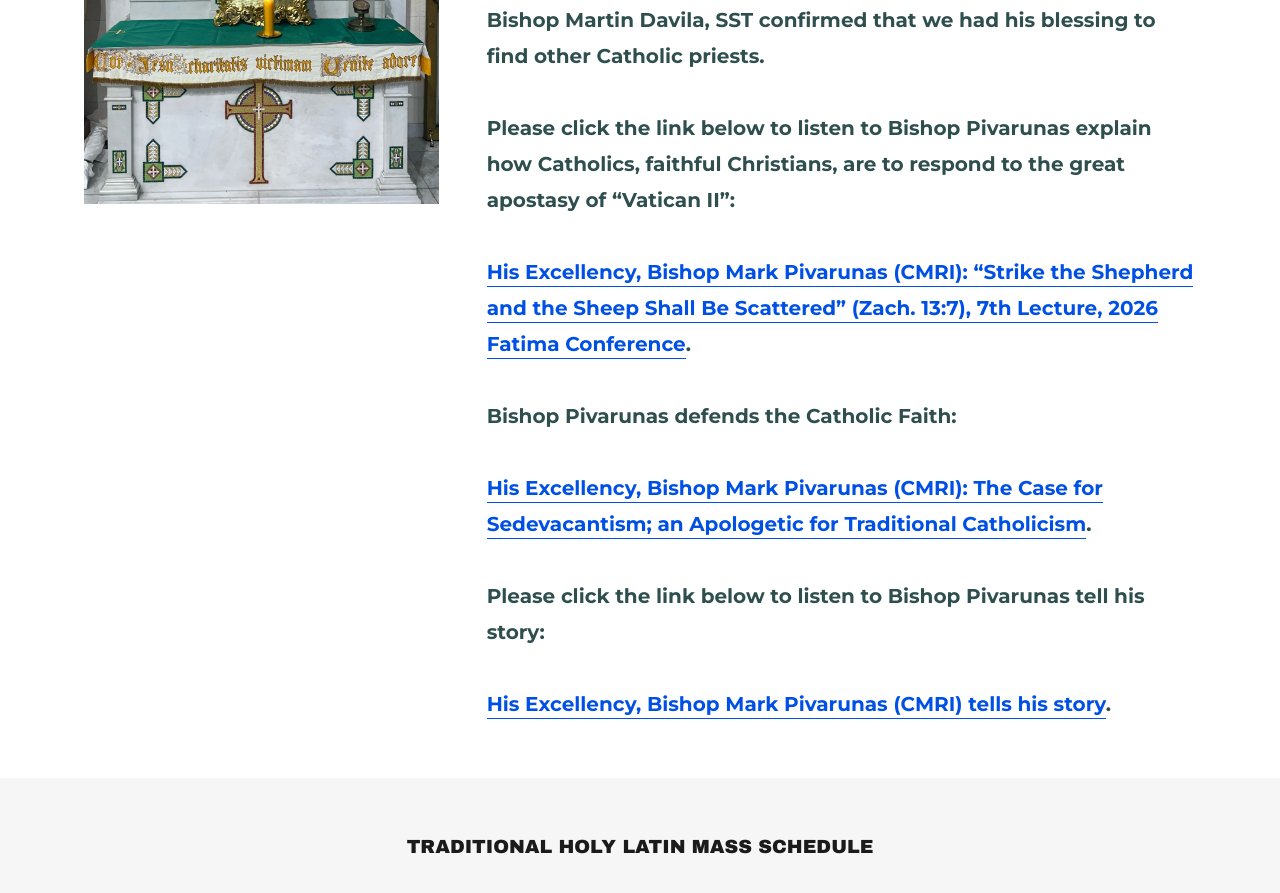
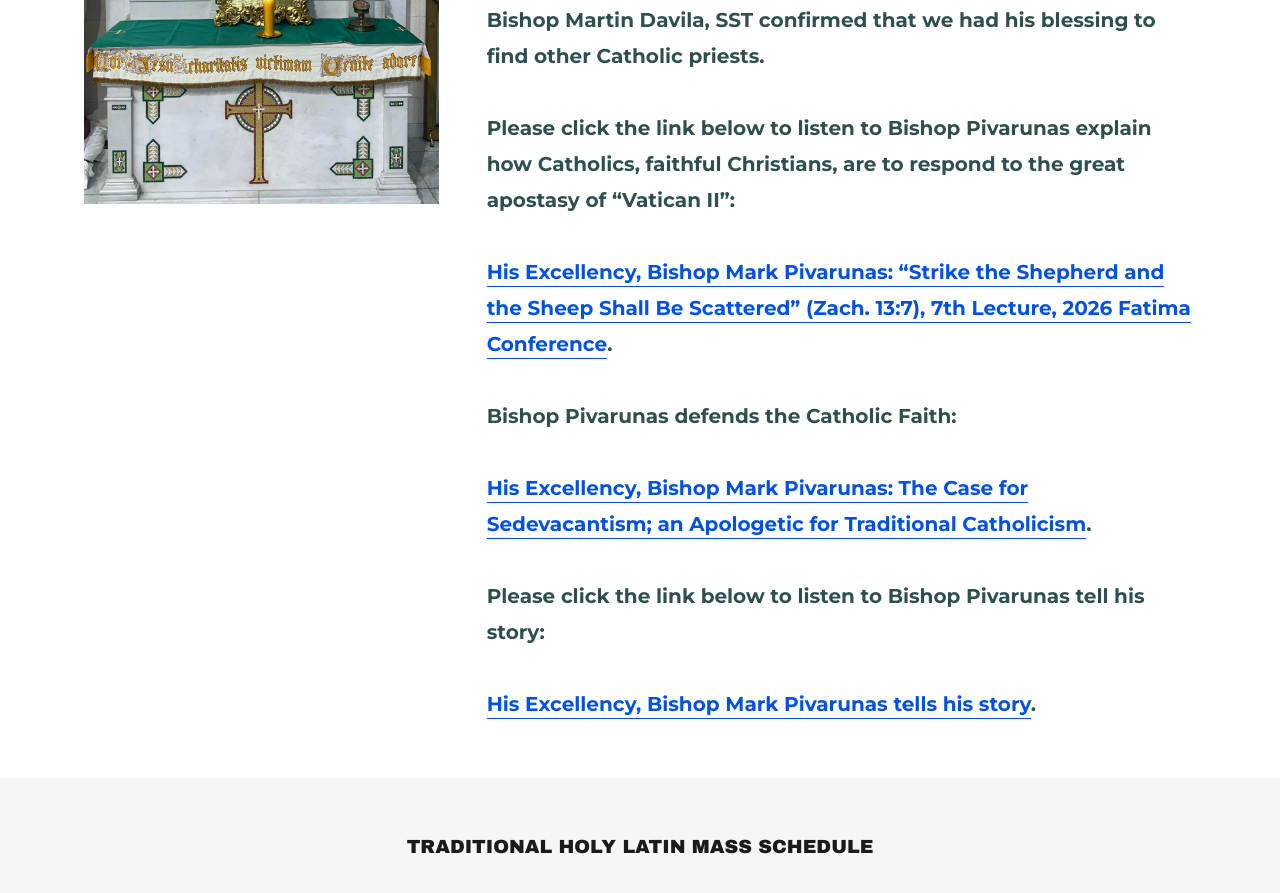
Before and after one commit to ourladymhtchurch/ourladymhtchurch.github.io, a Jekyll site: the page built from index.html, in a window 1280 px wide and 900 px high, scrolled down 1388 px. Shown: the top 893 px of the window. Built offline with Jekyll 4.4.1, drawn with Linux system fonts in a browser that asks for light colours.

Commit message:
Remove (CMRI) from the Chapel News video links

```diff
--- a/index.html
+++ b/index.html
@@ -24,15 +24,15 @@ featured.yml, prayer.yml and devotions.yml.
 <p><br></p>
 <p><strong>Please click the link below to listen to Bishop Pivarunas explain how Catholics, faithful Christians, are to respond to the great apostasy of “Vatican II”:</strong></p>
 <p><br></p>
-<p><a href="https://www.youtube.com/watch?v=v6ElD6rhY74" target="_blank" rel="noopener"><strong>His Excellency, Bishop Mark Pivarunas (CMRI): “Strike the Shepherd and the Sheep Shall Be Scattered” (Zach. 13:7), 7th Lecture, 2026 Fatima Conference</strong></a><strong>.</strong></p>
+<p><a href="https://www.youtube.com/watch?v=v6ElD6rhY74" target="_blank" rel="noopener"><strong>His Excellency, Bishop Mark Pivarunas: “Strike the Shepherd and the Sheep Shall Be Scattered” (Zach. 13:7), 7th Lecture, 2026 Fatima Conference</strong></a><strong>.</strong></p>
 <p><br></p>
 <p><strong>Bishop Pivarunas defends the Catholic Faith:</strong></p>
 <p><br></p>
-<p><a href="https://www.youtube.com/watch?v=nqgIlh5PGuE" target="_blank" rel="noopener"><strong>His Excellency, Bishop Mark Pivarunas (CMRI): The Case for Sedevacantism; an Apologetic for Traditional Catholicism</strong></a><strong>.</strong></p>
+<p><a href="https://www.youtube.com/watch?v=nqgIlh5PGuE" target="_blank" rel="noopener"><strong>His Excellency, Bishop Mark Pivarunas: The Case for Sedevacantism; an Apologetic for Traditional Catholicism</strong></a><strong>.</strong></p>
 <p><br></p>
 <p><strong>Please click the link below to listen to Bishop Pivarunas tell his story:</strong></p>
 <p><br></p>
-<p><a href="https://www.youtube.com/watch?v=cpnvANWHNDQ" target="_blank" rel="noopener"><strong>His Excellency, Bishop Mark Pivarunas (CMRI) tells his story</strong></a><strong>.</strong></p>
+<p><a href="https://www.youtube.com/watch?v=cpnvANWHNDQ" target="_blank" rel="noopener"><strong>His Excellency, Bishop Mark Pivarunas tells his story</strong></a><strong>.</strong></p>
       </div>
     </div>
     {% if site.data.notices.items.size > 0 %}
```
